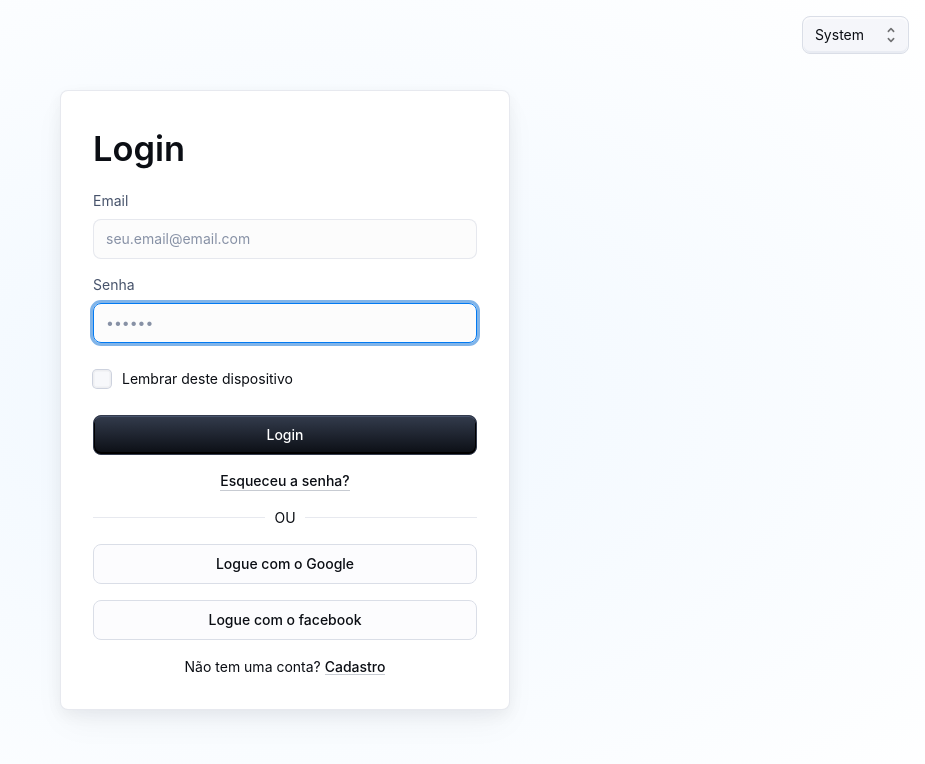
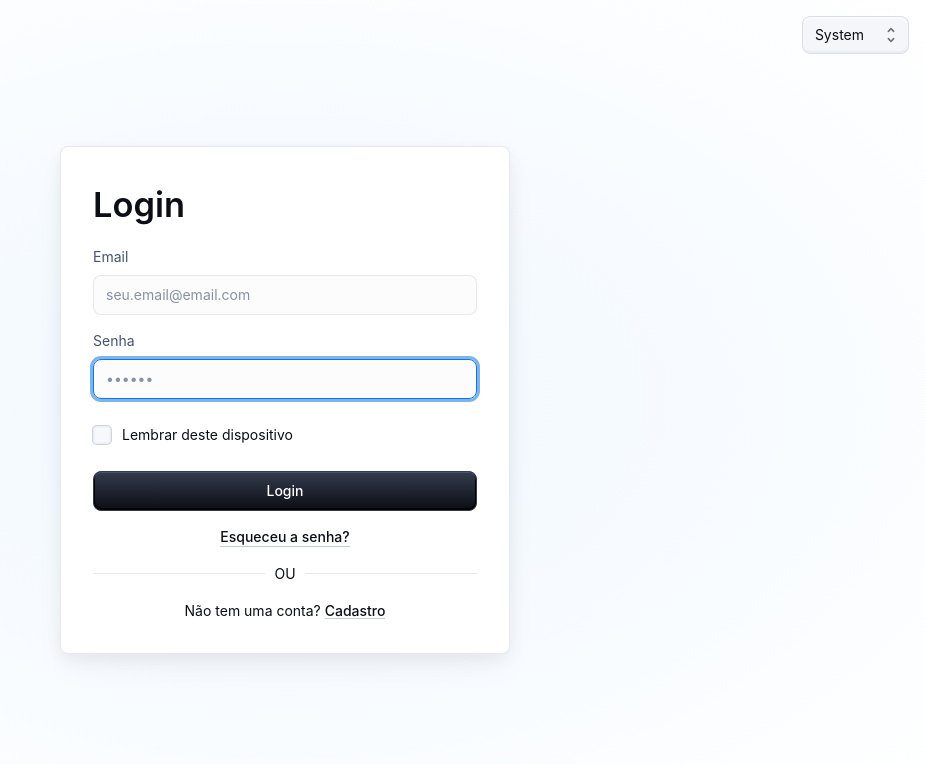
Before and after one commit to jvecodev/pipocando, a React (Create React App) app: page /login in a window 1280 px wide. Shown: the top 764 px of the page, without its empty margins (355-1280 px from the left). Built offline with nearby package versions, Linux system fonts and the light colour scheme.

Commit message:
remove google / facebook buttons (login)
+ fix href

```diff
--- a/src/features/login/Login.tsx
+++ b/src/features/login/Login.tsx
@@ -204,24 +204,10 @@ export default function SignIn(props: Record<string, unknown>) {
           </Box>
           <Divider>OU</Divider>
           <Box sx={{ display: 'flex', flexDirection: 'column', gap: 2 }}>
-            <Button
-              fullWidth
-              variant="outlined"
-              onClick={() => alert('Logue com o Google')}
-            >
-              Logue com o Google
-            </Button>
-            <Button
-              fullWidth
-              variant="outlined"
-              onClick={() => alert('Logue com o facebook')}
-            >
-              Logue com o facebook
-            </Button>
             <Typography sx={{ textAlign: 'center' }}>
               Não tem uma conta? {' '}
               <Link
-                href="/material-ui/getting-started/templates/sign-in/"
+                href="../signup"
                 variant="body2"
                 sx={{ alignSelf: 'center' }}
               >
```
